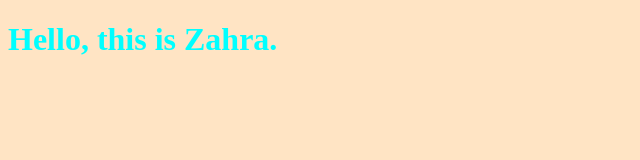
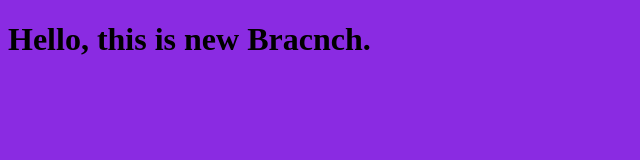
Before and after one commit to ahra3/MyProject, a plain HTML site: page index.html in a window 1280 px wide. Shown: the whole page, without its empty margins (0-640 px from the left). Drawn offline with Linux system fonts and the light colour scheme.

Commit message:
changing style for the title

```diff
--- a/index.html
+++ b/index.html
@@ -7,7 +7,7 @@
     <link rel="stylesheet" href="style.css">
 </head>
 <body>
-    <h1>Hello, this is Zahra.</h1>
+    <h1>Hello, this is new Bracnch.</h1>
 
 
     <script src="app.js"></script>
--- a/style.css
+++ b/style.css
@@ -1,6 +1,6 @@
 h1{
-    color: aqua;
+    color:black;
 }
 body{
-    background-color: bisque;
+    background-color: blueviolet;
 }
```
